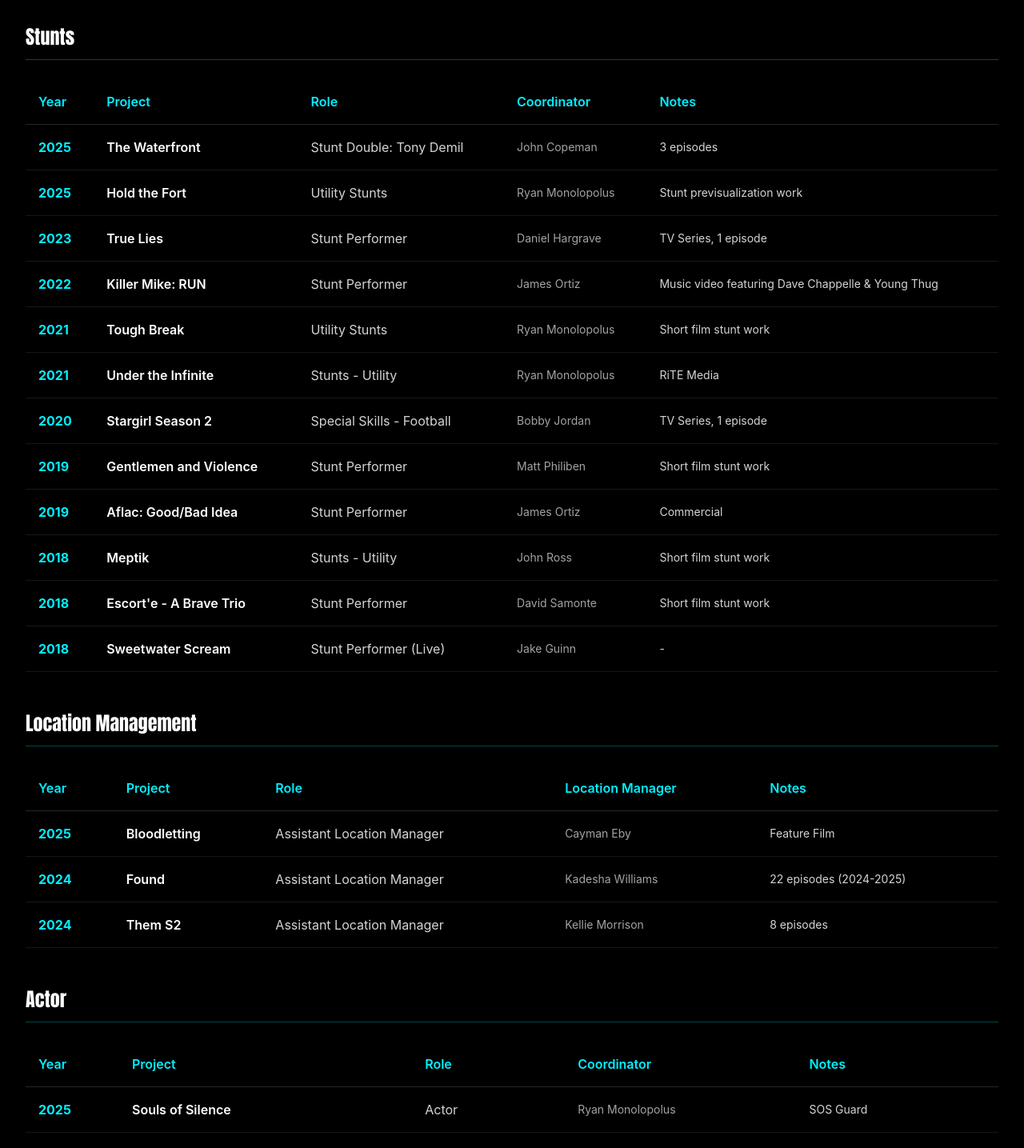
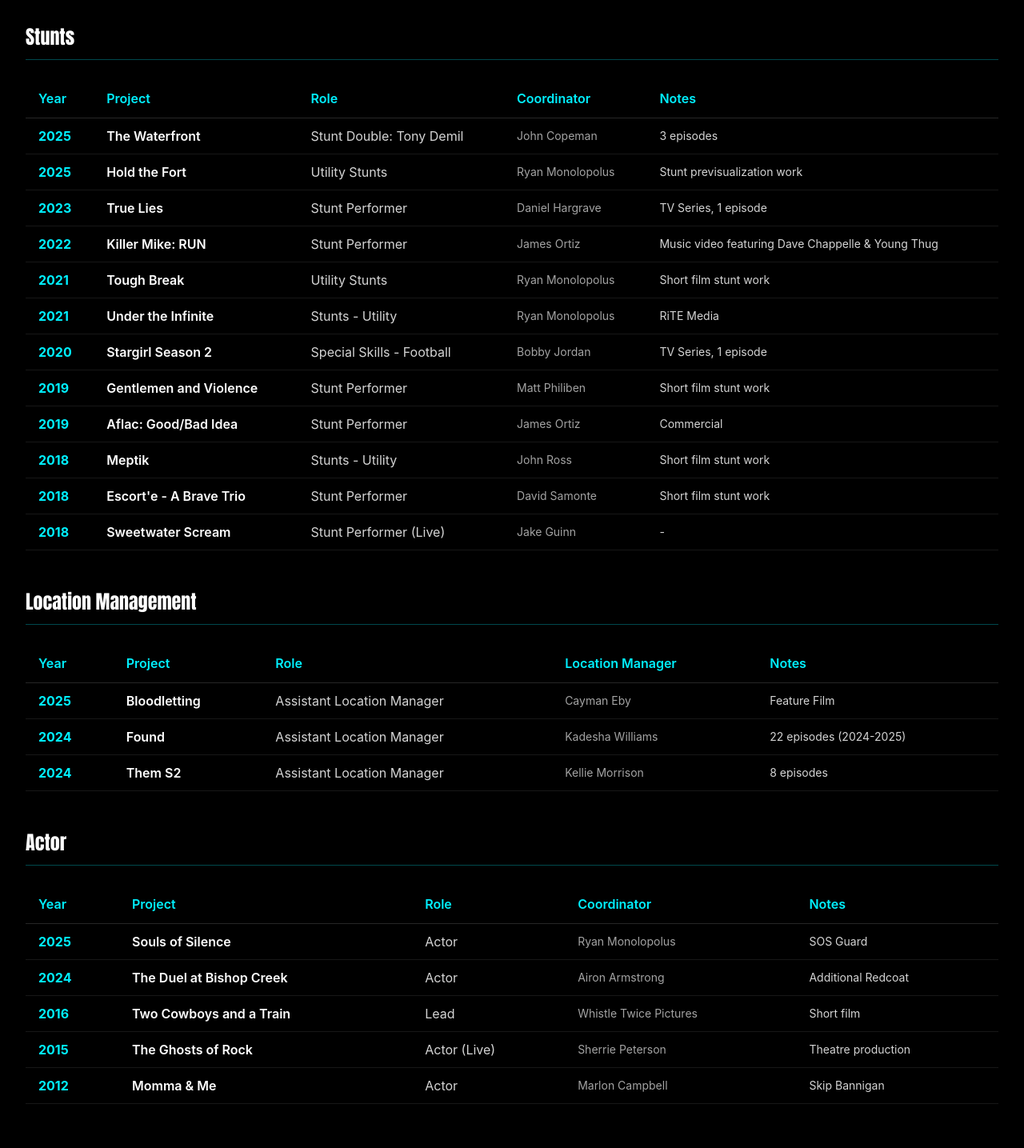
Before and after one commit to rabsauce/Kaleb-Bishop, a Next.js app: page /credits in a window 1280 px wide. Shown: the part 906-2341 px from the top of the page at 80% size. Built offline with nearby package versions, Linux system fonts and the light colour scheme.

Commit message:
Reduce all table row padding from py-4 to py-2.5 for tighter spacing

```diff
--- a/components/CreditsTable.tsx
+++ b/components/CreditsTable.tsx
@@ -174,11 +174,11 @@
               <table className="w-full border-collapse">
                 <thead>
                   <tr className="border-b border-gray-800">
-                    <th className="text-left py-4 px-4 text-accent-blue font-semibold">Year</th>
-                    <th className="text-left py-4 px-4 text-accent-blue font-semibold">Project</th>
-                    <th className="text-left py-4 px-4 text-accent-blue font-semibold">Role</th>
-                    <th className="text-left py-4 px-4 text-accent-blue font-semibold">Coordinator</th>
-                    <th className="text-left py-4 px-4 text-accent-blue font-semibold">Notes</th>
+                    <th className="text-left py-3 px-4 text-accent-blue font-semibold">Year</th>
+                    <th className="text-left py-3 px-4 text-accent-blue font-semibold">Project</th>
+                    <th className="text-left py-3 px-4 text-accent-blue font-semibold">Role</th>
+                    <th className="text-left py-3 px-4 text-accent-blue font-semibold">Coordinator</th>
+                    <th className="text-left py-3 px-4 text-accent-blue font-semibold">Notes</th>
                   </tr>
                 </thead>
                 <tbody>
@@ -191,13 +191,13 @@
                         exit={{ opacity: 0 }}
                         className="border-b border-gray-900 hover:bg-gray-900/50 transition-colors"
                       >
-                        <td className="py-4 px-4 text-accent-blue font-bold">{credit.year}</td>
-                        <td className="py-4 px-4 text-white font-semibold">{credit.project}</td>
-                        <td className="py-4 px-4 text-gray-300">{credit.role}</td>
-                        <td className="py-4 px-4 text-gray-400 text-sm">
+                        <td className="py-2.5 px-4 text-accent-blue font-bold">{credit.year}</td>
+                        <td className="py-2.5 px-4 text-white font-semibold">{credit.project}</td>
+                        <td className="py-2.5 px-4 text-gray-300">{credit.role}</td>
+                        <td className="py-2.5 px-4 text-gray-400 text-sm">
                           {credit.coordinator || '-'}
                         </td>
-                        <td className="py-4 px-4 text-gray-300 text-sm">{credit.notes || '-'}</td>
+                        <td className="py-2.5 px-4 text-gray-300 text-sm">{credit.notes || '-'}</td>
                       </motion.tr>
                     ))}
                   </AnimatePresence>
@@ -253,11 +253,11 @@
               <table className="w-full border-collapse">
                 <thead>
                   <tr className="border-b border-gray-800">
-                    <th className="text-left py-4 px-4 text-accent-blue font-semibold">Year</th>
-                    <th className="text-left py-4 px-4 text-accent-blue font-semibold">Project</th>
-                    <th className="text-left py-4 px-4 text-accent-blue font-semibold">Role</th>
-                    <th className="text-left py-4 px-4 text-accent-blue font-semibold">Location Manager</th>
-                    <th className="text-left py-4 px-4 text-accent-blue font-semibold">Notes</th>
+                    <th className="text-left py-3 px-4 text-accent-blue font-semibold">Year</th>
+                    <th className="text-left py-3 px-4 text-accent-blue font-semibold">Project</th>
+                    <th className="text-left py-3 px-4 text-accent-blue font-semibold">Role</th>
+                    <th className="text-left py-3 px-4 text-accent-blue font-semibold">Location Manager</th>
+                    <th className="text-left py-3 px-4 text-accent-blue font-semibold">Notes</th>
                   </tr>
                 </thead>
                 <tbody>
@@ -270,13 +270,13 @@
                         exit={{ opacity: 0 }}
                         className="border-b border-gray-900 hover:bg-gray-900/50 transition-colors"
                       >
-                        <td className="py-4 px-4 text-accent-blue font-bold">{credit.year}</td>
-                        <td className="py-4 px-4 text-white font-semibold">{credit.project}</td>
-                        <td className="py-4 px-4 text-gray-300">{credit.role}</td>
-                        <td className="py-4 px-4 text-gray-400 text-sm">
+                        <td className="py-2.5 px-4 text-accent-blue font-bold">{credit.year}</td>
+                        <td className="py-2.5 px-4 text-white font-semibold">{credit.project}</td>
+                        <td className="py-2.5 px-4 text-gray-300">{credit.role}</td>
+                        <td className="py-2.5 px-4 text-gray-400 text-sm">
                           {credit.coordinator || '-'}
                         </td>
-                        <td className="py-4 px-4 text-gray-300 text-sm">{credit.notes || '-'}</td>
+                        <td className="py-2.5 px-4 text-gray-300 text-sm">{credit.notes || '-'}</td>
                       </motion.tr>
                     ))}
                   </AnimatePresence>
@@ -332,11 +332,11 @@
               <table className="w-full border-collapse">
                 <thead>
                   <tr className="border-b border-gray-800">
-                    <th className="text-left py-4 px-4 text-accent-blue font-semibold">Year</th>
-                    <th className="text-left py-4 px-4 text-accent-blue font-semibold">Project</th>
-                    <th className="text-left py-4 px-4 text-accent-blue font-semibold">Role</th>
-                    <th className="text-left py-4 px-4 text-accent-blue font-semibold">Coordinator</th>
-                    <th className="text-left py-4 px-4 text-accent-blue font-semibold">Notes</th>
+                    <th className="text-left py-3 px-4 text-accent-blue font-semibold">Year</th>
+                    <th className="text-left py-3 px-4 text-accent-blue font-semibold">Project</th>
+                    <th className="text-left py-3 px-4 text-accent-blue font-semibold">Role</th>
+                    <th className="text-left py-3 px-4 text-accent-blue font-semibold">Coordinator</th>
+                    <th className="text-left py-3 px-4 text-accent-blue font-semibold">Notes</th>
                   </tr>
                 </thead>
                 <tbody>
@@ -349,13 +349,13 @@
                         exit={{ opacity: 0 }}
                         className="border-b border-gray-900 hover:bg-gray-900/50 transition-colors"
                       >
-                        <td className="py-4 px-4 text-accent-blue font-bold">{credit.year}</td>
-                        <td className="py-4 px-4 text-white font-semibold">{credit.project}</td>
-                        <td className="py-4 px-4 text-gray-300">{credit.role}</td>
-                        <td className="py-4 px-4 text-gray-400 text-sm">
+                        <td className="py-2.5 px-4 text-accent-blue font-bold">{credit.year}</td>
+                        <td className="py-2.5 px-4 text-white font-semibold">{credit.project}</td>
+                        <td className="py-2.5 px-4 text-gray-300">{credit.role}</td>
+                        <td className="py-2.5 px-4 text-gray-400 text-sm">
                           {credit.coordinator || '-'}
                         </td>
-                        <td className="py-4 px-4 text-gray-300 text-sm">{credit.notes || '-'}</td>
+                        <td className="py-2.5 px-4 text-gray-300 text-sm">{credit.notes || '-'}</td>
                       </motion.tr>
                     ))}
                   </AnimatePresence>
```
